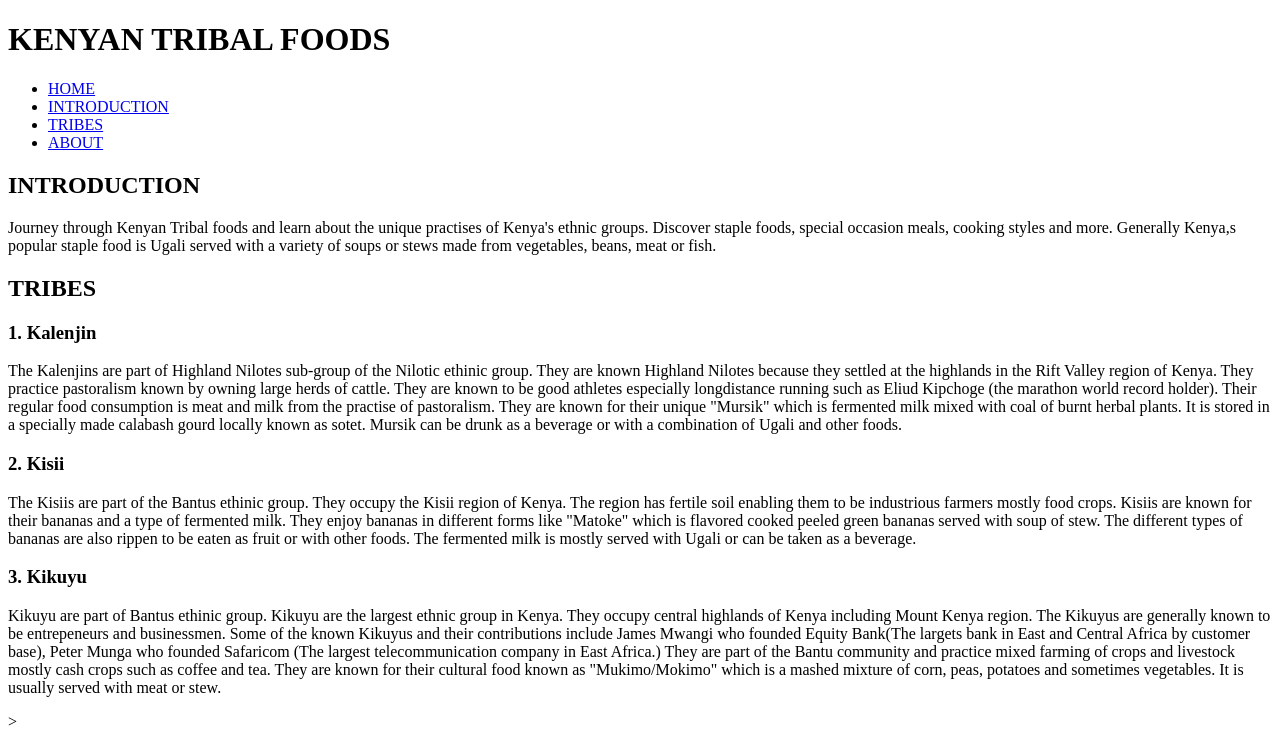
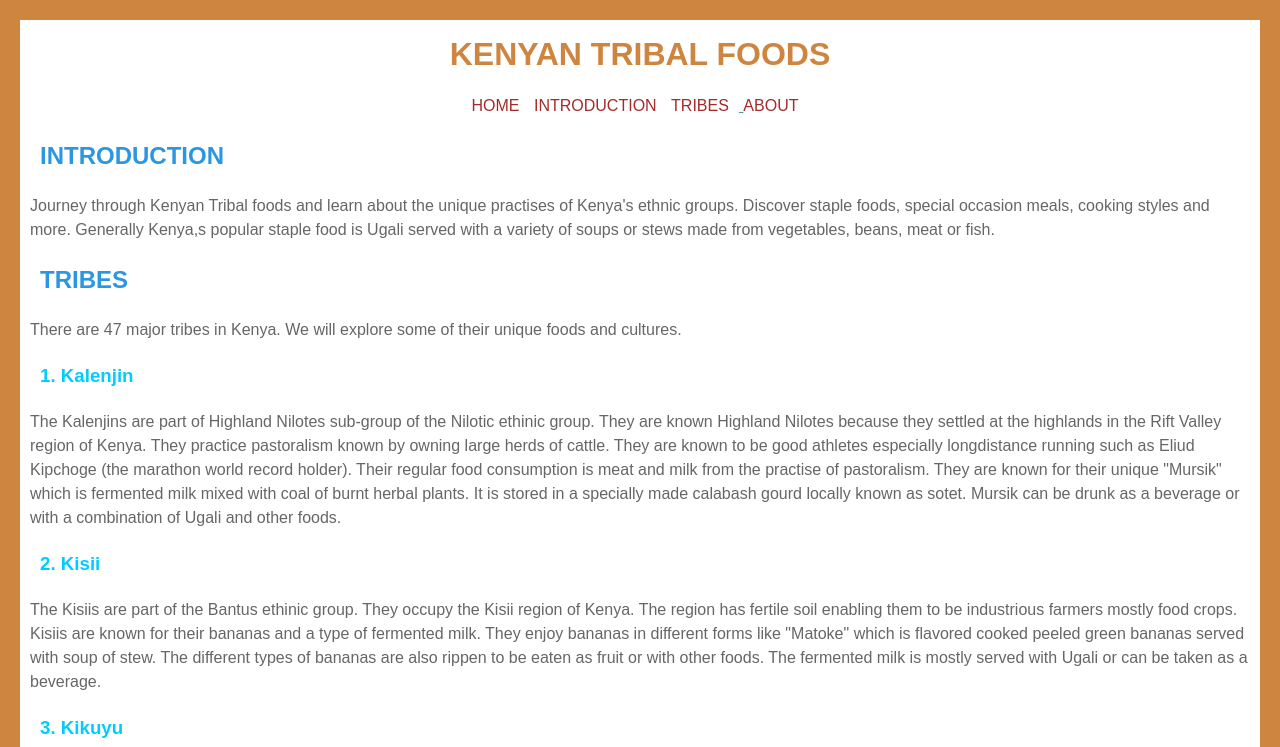
Before and after one commit to amosopande/final-project, a plain HTML site: page index.html in a window 1280 px wide. Shown: the top 747 px of the page. Drawn offline with Linux system fonts and the light colour scheme.

Commit message:
add changes

```diff
--- a/index.html
+++ b/index.html
@@ -24,8 +24,10 @@
             Journey through Kenyan Tribal foods and learn about the unique practises of Kenya's ethnic groups. Discover staple foods, special occasion meals, cooking styles and more.
             Generally Kenya,s popular staple food is Ugali served with a variety of soups or stews made from vegetables, beans, meat or fish.
         </p>
-    <h2>
-        TRIBES</h2>
+    <h2>TRIBES</h2>
+        <p>
+            There are 47 major tribes in Kenya. We will explore some of their unique foods and cultures.
+        </p>
     <h3>1. Kalenjin</h3>
         <p>
             The Kalenjins are part of Highland Nilotes sub-group of the Nilotic ethinic group.
@@ -53,7 +55,7 @@
             Some of the known Kikuyus and their contributions include James Mwangi who founded Equity Bank(The largets bank in East and Central Africa by customer base), Peter Munga who founded Safaricom (The largest telecommunication company in East Africa.)
             They are part of the Bantu community and practice mixed farming of crops and livestock mostly cash crops such as coffee and tea.
             They are known for their cultural food known as "Mukimo/Mokimo" which is a mashed mixture of corn, peas, potatoes and sometimes vegetables. It is usually served with meat or stew.
-        </p>>
+        </p>
     <h3>4. Luo</h3>
         <p>
             Luo are part of the river lake nilotes. They are located in Nyanza region near Lake Victoria in Kenya.
--- a/style.css
+++ b/style.css
@@ -0,0 +1,69 @@
+body {
+    font-family: Arial, sans-serif;
+    line-height: 1.5;
+    padding: 0;
+    margin: 20px;
+    background-color: peru;
+    border: #333;
+}
+
+.container {
+    width: 80%;
+    margin: auto;
+    overflow: hidden;
+}
+
+.header {
+    background: white;
+    color: peru;
+    padding: 10px 0;
+    text-align: center;
+}
+
+.header h1 {
+    margin: 0;
+    text-align: center;
+}
+
+.header ul {
+    padding: 0;
+    list-style: none;
+}
+
+.header ul li {
+    display: inline;
+    margin-right: 10px;
+}
+
+.header ul li a {
+    color: brown;
+    text-decoration: none;
+}
+
+h2 {
+    color: rgb(43, 150, 226);
+    margin-top: 10px;
+}
+
+h3 {
+    color: rgb(0, 204, 255);
+}
+
+h1, h2, h3 {
+    text-align: left;
+    margin: 20px;
+
+}
+
+p {
+    color: #666;
+    line-height: 1.5;
+    margin-bottom: 10px;
+    text-align: left;
+    margin: 10px;
+
+}
+
+a {
+    color: #50989f;
+}
```
Also changed, not shown: images/best-kenyan-food-dishes.jpg (added).
